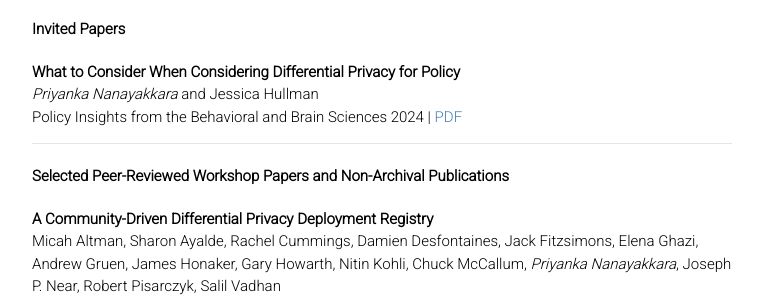
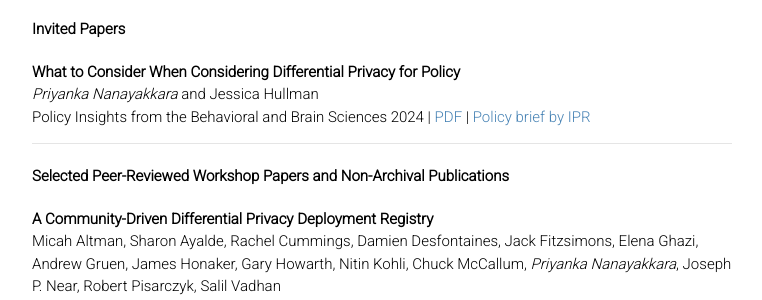
Before and after one commit to priyakalot/priyakalot.github.io, a Jekyll site: the page built from publications.md, in a window 1280 px wide. Shown: the part 1688-1988 px from the top of the page, without its empty margins (258-1020 px from the left). Built offline with Jekyll 4.4.1, drawn with Linux system fonts in a browser that asks for light colours; nearby versions of some CDN libraries; our own code applies the rules of GitHub Pages for plain Markdown files.

Commit message:
Update publications.md

```diff
--- a/publications.md
+++ b/publications.md
@@ -67,7 +67,7 @@ AIES 2021 | [PDF](https://arxiv.org/pdf/2105.04760.pdf) | [blog post](https://me
 #### Invited Papers
 **What to Consider When Considering Differential Privacy for Policy**\
 _Priyanka Nanayakkara_ and Jessica Hullman\
-Policy Insights from the Behavioral and Brain Sciences 2024 | [PDF](https://arxiv.org/pdf/2409.11680)
+Policy Insights from the Behavioral and Brain Sciences 2024 | [PDF](https://arxiv.org/pdf/2409.11680) | [Policy brief by IPR](https://www.ipr.northwestern.edu/nanayakkara-hullman-policybrief-2025.pdf)
 
 <hr>
 
```
